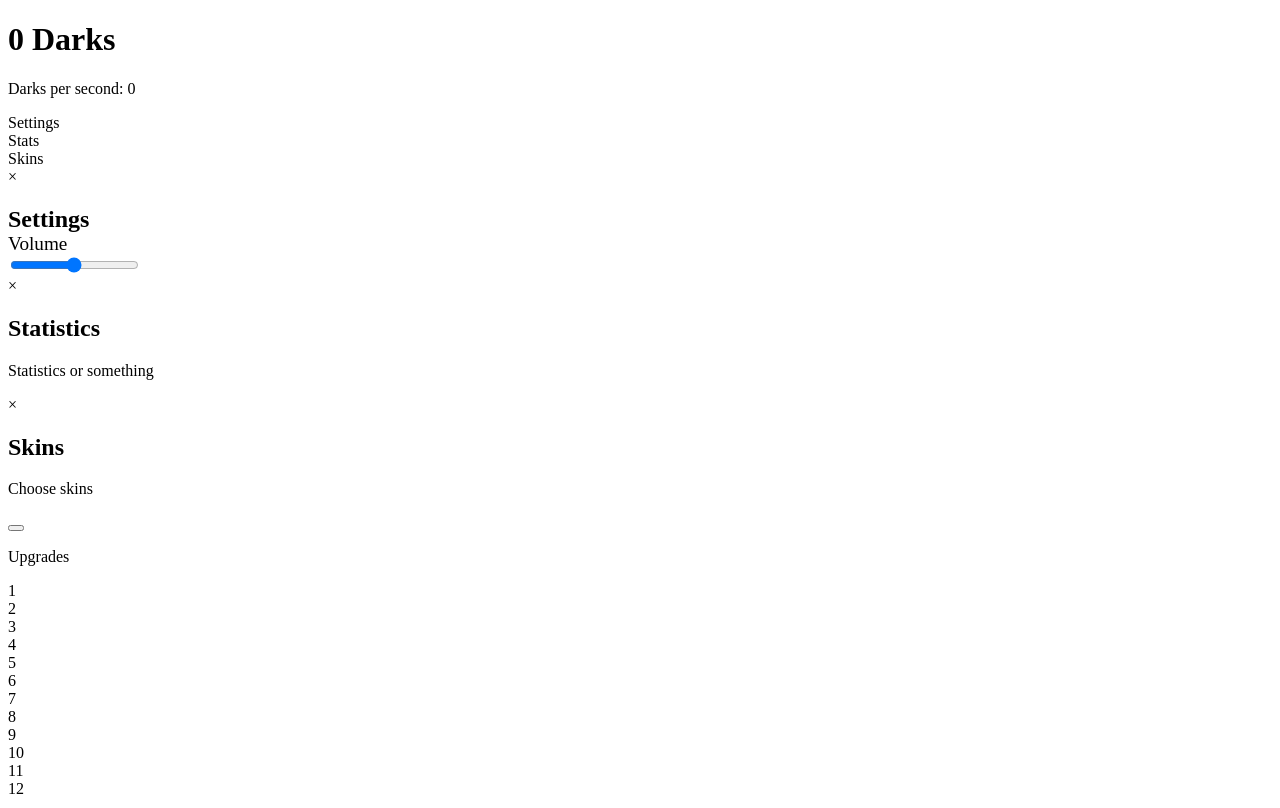
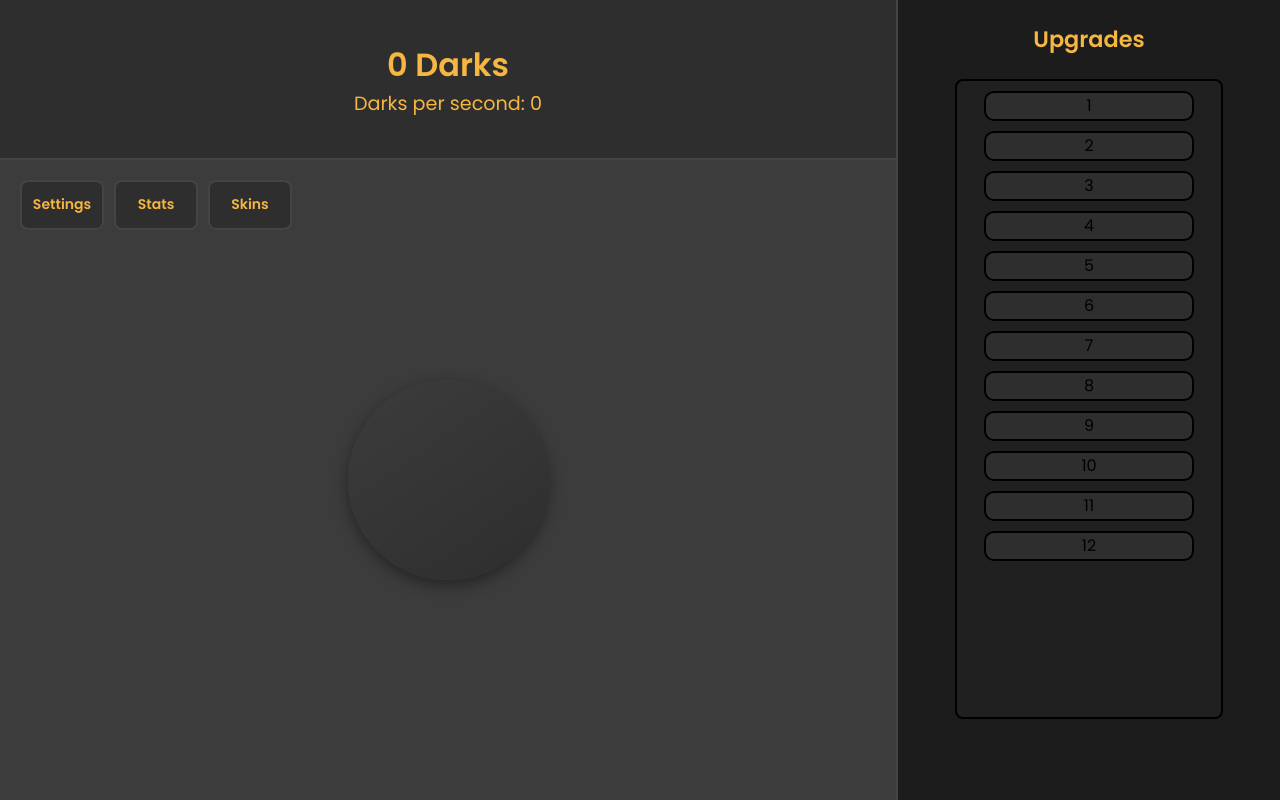
Before and after one commit to SaryNassif/DarkClicker, a plain HTML site: page docs/index.html in a window 1280 px wide. Drawn offline with Linux system fonts and the light colour scheme; the site is published under a folder, as on GitHub Pages, so addresses that start at the root find nothing.

Commit message:
file path fix

```diff
--- a/docs/index.html
+++ b/docs/index.html
@@ -3,8 +3,8 @@
 <head>
     <meta charset="UTF-8">
     <meta name="viewport" content="width=device-width, initial-scale=1.0">
-    <link rel="stylesheet" href="/css/index.css">
-    <script src="/js/script.js"></script>
+    <link rel="stylesheet" href="css/index.css">
+    <script src="js/script.js"></script>
     <title>Dark Clicker</title>
 </head>
 <body>
```
